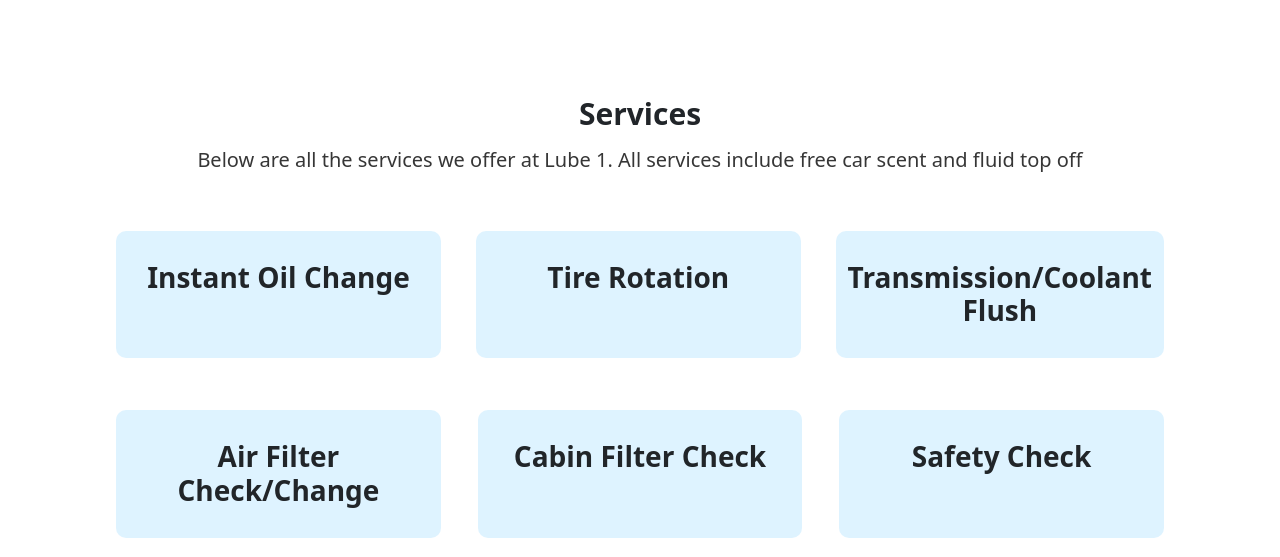
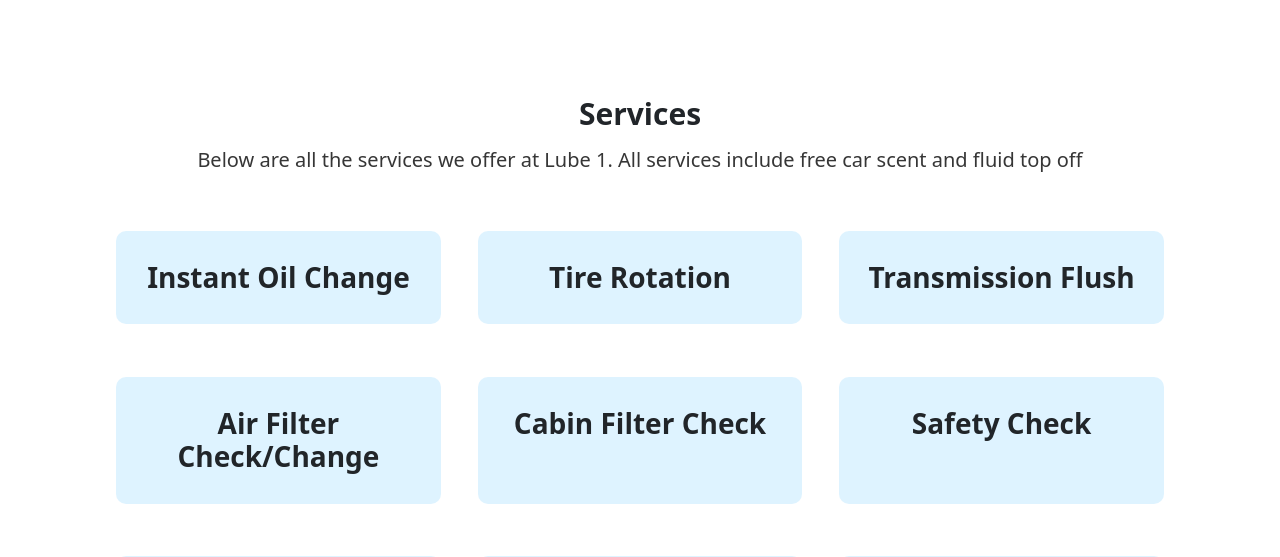
Before and after one commit to alsaady20/lube1express, a Django app: page / in a window 1280 px wide. Shown: the part 1109-1666 px from the top of the page. Run offline with Django 3.2, Linux system fonts and the light colour scheme; some libraries are stand-ins or nearby versions.

Commit message:
15th commit

```diff
--- a/templates/basicapp/index.html
+++ b/templates/basicapp/index.html
@@ -58,7 +58,7 @@
                 <h3>Tire Rotation</h3>
             </div>
             <div class="service-col">
-                <h3>Transmission/Coolant Flush</h3>
+                <h3>Transmission Flush</h3>
             </div>
             <div class="service-col">
                 <h3>Air Filter Check/Change</h3>
```
